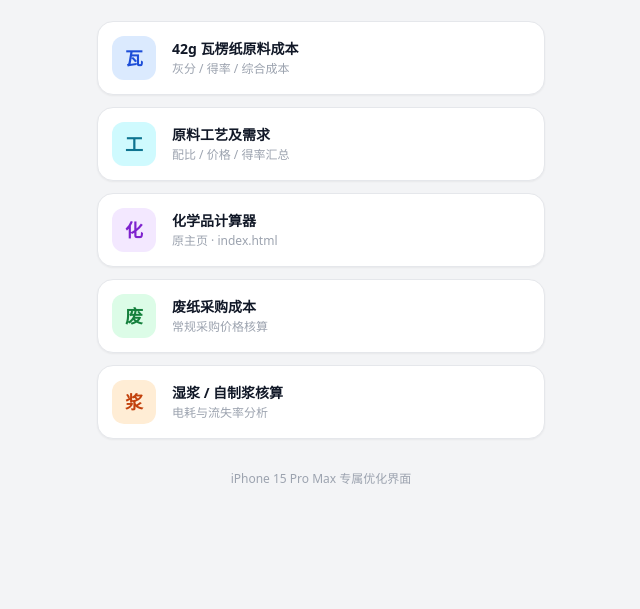
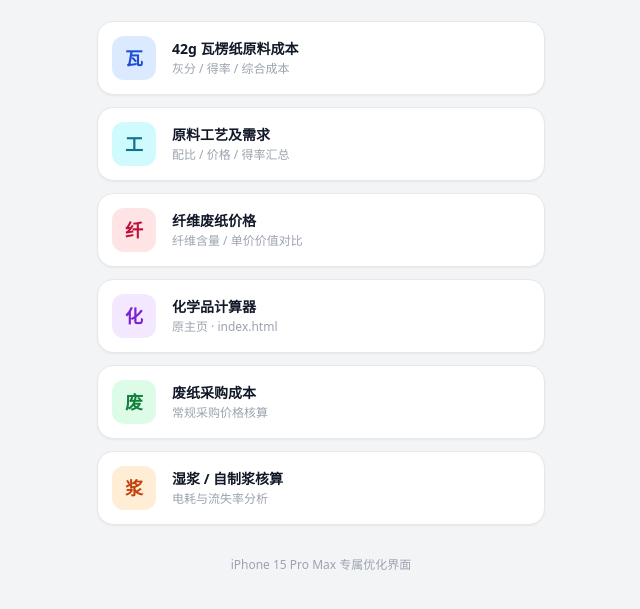
Before and after one commit to chenshi-qing/chemical-calc, a plain HTML site: page home.html in a window 1280 px wide. Shown: the part 87-696 px from the top of the page, without its empty margins (319-959 px from the left). Drawn offline with nearby package versions, Linux system fonts and the light colour scheme.

Commit message:
Update section titles and add new links in home.html

```diff
--- a/home.html
+++ b/home.html
@@ -25,7 +25,7 @@
                 </div>
             </a>
 
-            <!-- 2. 工艺及需求 (新增) -->
+            <!-- 2. 工艺及需求 -->
             <a href="原料工艺及需求.html" class="block bg-white p-3.5 rounded-2xl shadow-sm border border-gray-200 active:scale-[0.98] transition">
                 <div class="flex items-center gap-4">
                     <div class="w-11 h-11 bg-cyan-100 text-cyan-700 font-black rounded-xl flex items-center justify-center text-lg">工</div>
@@ -36,7 +36,18 @@
                 </div>
             </a>
 
-            <!-- 3. 化学品 -->
+            <!-- 3. 纤维废纸价格 (新增) -->
+            <a href="纤维废纸价格.html" class="block bg-white p-3.5 rounded-2xl shadow-sm border border-gray-200 active:scale-[0.98] transition">
+                <div class="flex items-center gap-4">
+                    <div class="w-11 h-11 bg-rose-100 text-rose-700 font-black rounded-xl flex items-center justify-center text-lg">纤</div>
+                    <div>
+                        <div class="font-bold text-gray-900 text-sm">纤维废纸价格</div>
+                        <div class="text-xs text-gray-400 mt-0.5">纤维含量 / 单价价值对比</div>
+                    </div>
+                </div>
+            </a>
+
+            <!-- 4. 化学品 -->
             <a href="index.html" class="block bg-white p-3.5 rounded-2xl shadow-sm border border-gray-200 active:scale-[0.98] transition">
                 <div class="flex items-center gap-4">
                     <div class="w-11 h-11 bg-purple-100 text-purple-700 font-black rounded-xl flex items-center justify-center text-lg">化</div>
@@ -47,7 +58,7 @@
                 </div>
             </a>
 
-            <!-- 4. 废纸采购 -->
+            <!-- 5. 废纸采购 -->
             <a href="waste-paper-cost-calculator.html" class="block bg-white p-3.5 rounded-2xl shadow-sm border border-gray-200 active:scale-[0.98] transition">
                 <div class="flex items-center gap-4">
                     <div class="w-11 h-11 bg-green-100 text-green-700 font-black rounded-xl flex items-center justify-center text-lg">废</div>
@@ -58,7 +69,7 @@
                 </div>
             </a>
 
-            <!-- 5. 湿浆核算 -->
+            <!-- 6. 湿浆核算 -->
             <a href="pulp-cost-calculator.html" class="block bg-white p-3.5 rounded-2xl shadow-sm border border-gray-200 active:scale-[0.98] transition">
                 <div class="flex items-center gap-4">
                     <div class="w-11 h-11 bg-orange-100 text-orange-700 font-black rounded-xl flex items-center justify-center text-lg">浆</div>
```
